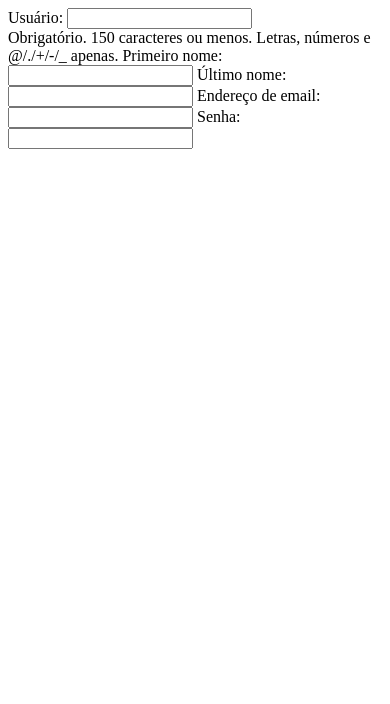
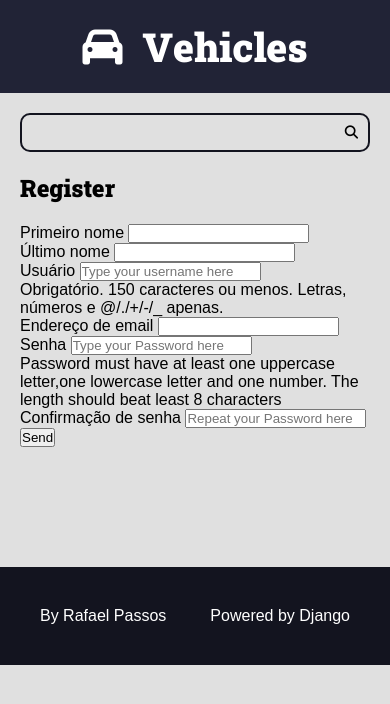
Before and after one commit to raphamonn/Vehicle-Catalog, a Django app: page /authors/register/ in a window 390 px wide. Shown: the top 704 px of the page. Run offline with Django 4.2, Linux system fonts and the light colour scheme.

Commit message:
added register_view html and forms

```diff
--- a/authors/forms.py
+++ b/authors/forms.py
@@ -1,14 +1,52 @@
 from django import forms
 from django.contrib.auth.models import User
+from django.forms import widgets
 
 
 class RegisterForm(forms.ModelForm):
+
+    password = forms.CharField(
+        required=True,
+        widget=forms.PasswordInput(attrs={
+            'placeholder': 'Type your Password here'
+        }),
+        label='Senha',
+        help_text=(
+            'Password must have at least one uppercase letter,'
+            'one lowercase letter and one number. The length should be'
+            'at least 8 characters'),
+        error_messages={
+            'required': 'Password must not be empty'
+        }
+
+    )
+
+    password2 = forms.CharField(
+        required=True,
+        widget=forms.PasswordInput(attrs={
+            'placeholder': 'Repeat your Password here'
+        }),
+        label='Confirmação de senha'
+    )
+
     class Meta:
+
         model = User
-        fields = ['username',
-                  'first_name',
-                  'last_name',
-                  'email',
-                  'password',
+        fields = [
+            'first_name',
+            'last_name',
+            'username',
+            'email',
+            'password',
+        ]
+        error_messages = {
+            'username': {
+                'required': 'This Field must not be empty',
+            }
+        }
+        widgets = {
+            'username': forms.TextInput(attrs={
+                'placeholder': 'Type your username here'
 
-                  ]
+            }),
+        }
--- a/authors/templates/authors/pages/register_view.html
+++ b/authors/templates/authors/pages/register_view.html
@@ -1 +1,36 @@
-{{form}}
+{% extends 'global/base.html' %}
+
+{% block title %}Register | {% endblock title %}
+
+{% block content %}
+  <div class="main-content center container">
+    <h2>Register</h2>
+  </div>
+
+  <div class="main-content container">
+    <form action="{% url 'authors:create' %}" method="POST">
+      {% csrf_token %}
+
+      <div class="form-content form-content-grid">
+        {% for field in form %}
+          <div class="form-group">
+            <label for="{{ field.id_for_label }}">{{ field.label }}</label>
+            {{field}}
+
+            {% if field.help_text %}
+              <p class="help-text">{{ field.help_text }}</p>
+            {% endif %}
+
+            {{ field.errors }}
+          </div>
+        {% endfor %}
+      </div>
+
+      <div class="form-content form-content-grid">
+        <div class="form-group">
+            <button type="submit">Send</button>
+        </div>
+      </div>
+    </form>
+  </div>
+{% endblock content %}
--- a/authors/urls.py
+++ b/authors/urls.py
@@ -1,7 +1,9 @@
 from django.urls import path
 from . import views
 
+app_name = 'authors'
 
 urlpatterns = [
     path('register/', views.register_view, name='register'),
+    path('register/create/', views.register_create, name='create')
 ]
--- a/authors/views.py
+++ b/authors/views.py
@@ -1,9 +1,23 @@
-from django.shortcuts import render
+from django.shortcuts import render, redirect
 from .forms import RegisterForm
+from django.http import Http404
 
 
 def register_view(request):
-    form = RegisterForm()
+    register_form_data = request.session.get('register_form_data', None)
+    form = RegisterForm(register_form_data)
+
     return render(request, 'authors/pages/register_view.html', {
         'form': form,
     })
+
+
+def register_create(request):
+    if not request.POST:
+        raise Http404()
+
+    POST = request.POST
+    request.session['register_form_data'] = POST
+    form = RegisterForm(POST)
+
+    return redirect('authors:register')
--- a/vehicles/templates/vehicles/pages/home.html
+++ b/vehicles/templates/vehicles/pages/home.html
@@ -7,7 +7,8 @@
     {% for vehicle in vehicles %}
         {% include 'vehicles/partials/vehicle.html' %}
     {% empty %}
-    <div class="center">
+
+    <div class="center m-y">
       <h1>Sem veículos para exibir</h1>
     </div>
     {% endfor %}
```
Also changed, not shown: vehicles/static/vehicles/css/style.css (+86 -10 lines), db.sqlite3.
